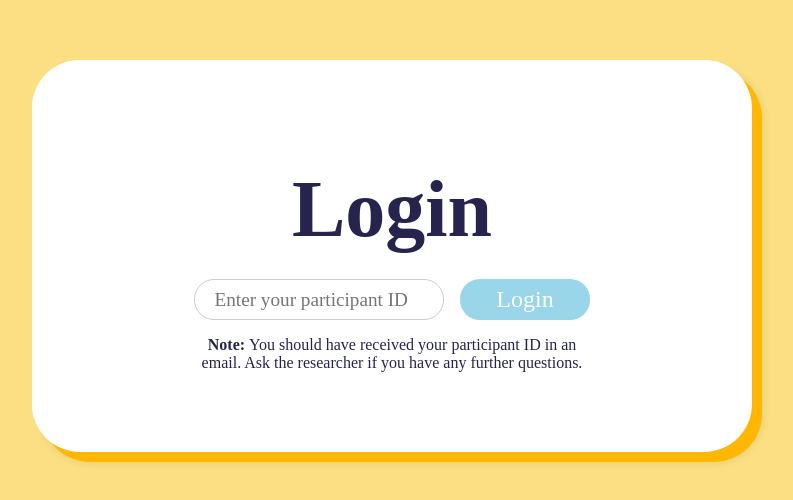
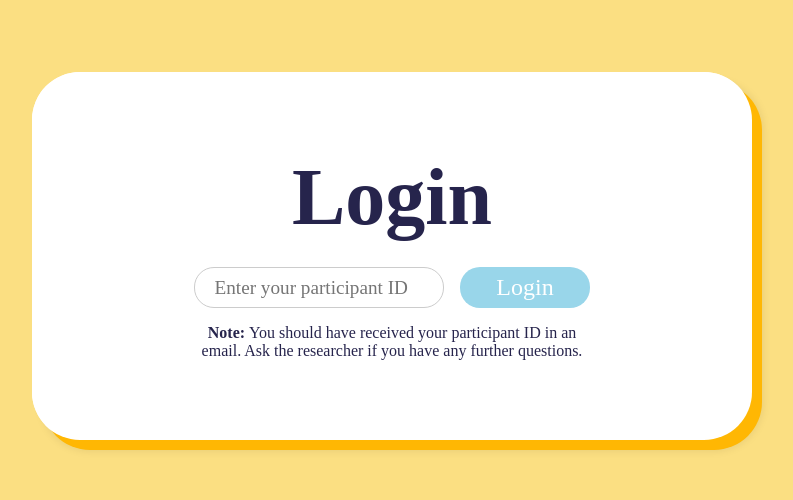
Before and after one commit to Santa-Clara-Imaginarium-Lab/human-ai, a React (Vite) app in the folder client/: page / in a window 1280 px wide. Shown: the part 144-644 px from the top of the page, without its empty margins (248-1041 px from the left). Built offline with nearby package versions, Linux system fonts and the light colour scheme; a web font is replaced by a local one.

Commit message:
Remove top margin from login title

```diff
--- a/client/src/components/login/Login.css
+++ b/client/src/components/login/Login.css
@@ -49,7 +49,7 @@
 
 .login {
   font-size: 80px;
-  margin: 0.3em;
+  margin: 0 0 0.3em 0;
   color: #26244c;
   font-family: 'Jaro';
 }
```
